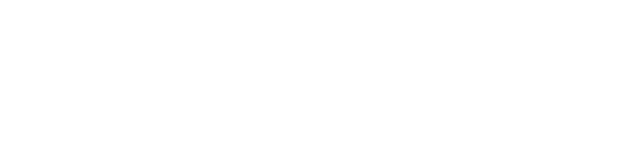
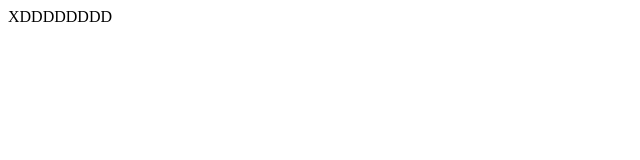
Before and after one commit to Piccolo-Ropczyce/PiccoloRopczyce, a plain HTML site: page index.html in a window 1280 px wide. Shown: the whole page, without its empty margins (0-640 px from the left). Drawn offline with Linux system fonts and the light colour scheme.

Commit message:
Update index.html

```diff
--- a/index.html
+++ b/index.html
@@ -7,6 +7,6 @@
     <title>Document</title>
   </head>
   <body>
-
+    <main>XDDDDDDDD</main>
   </body>
 </html>
```
